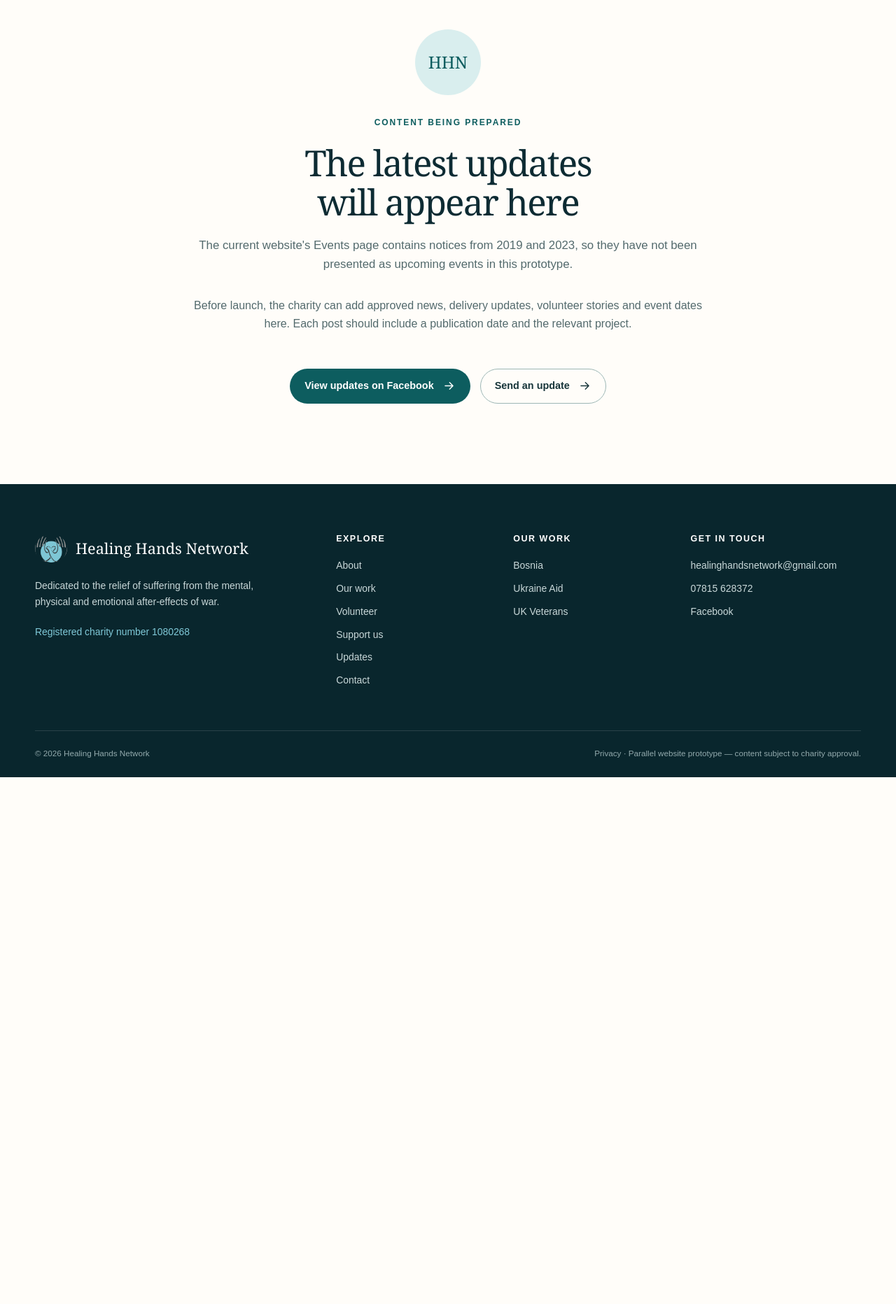
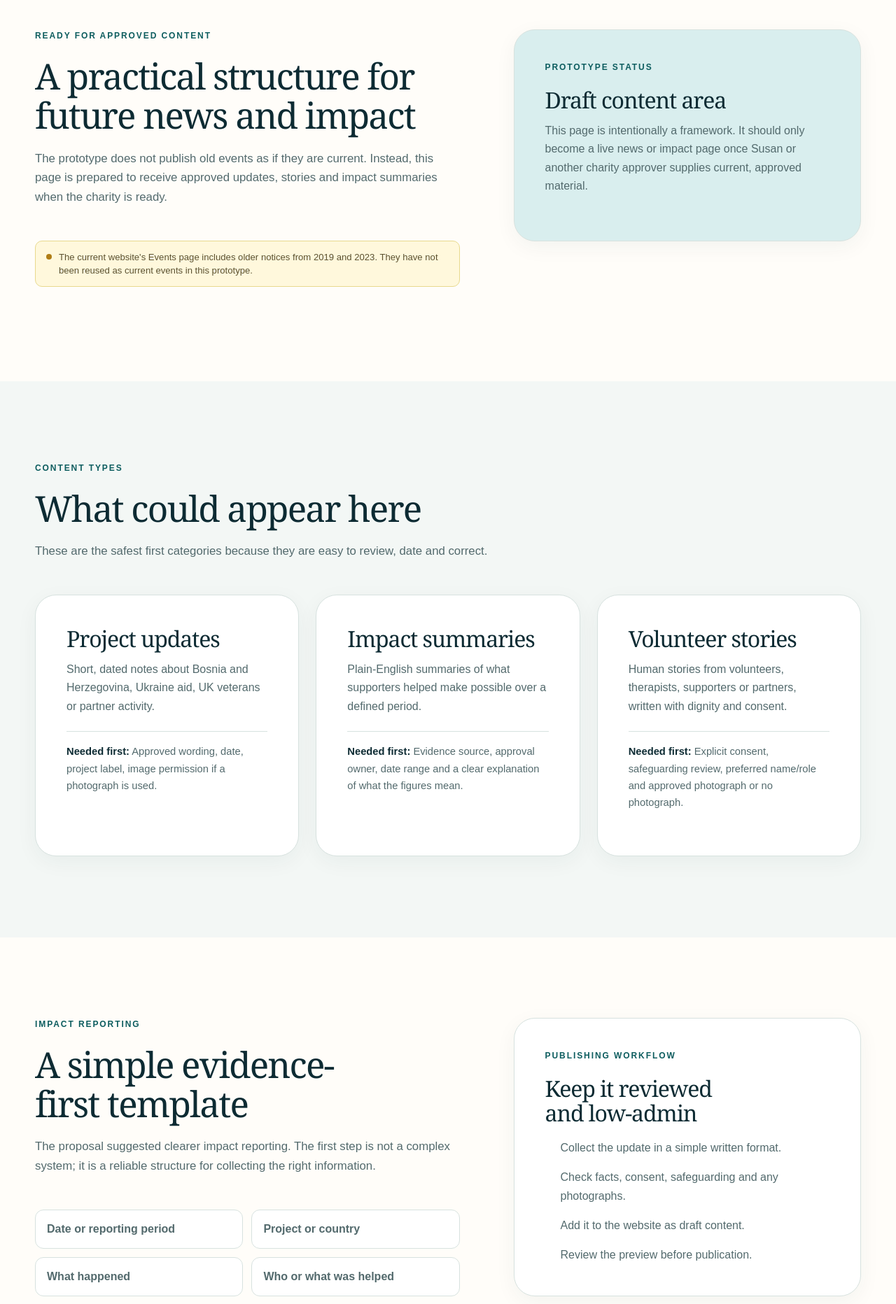
Before and after one commit to Ch3rry-Pi3-Ltd/Helping-Hands-Network, a Next.js app: page /updates in a window 1280 px wide. Shown: the part 760-2624 px from the top of the page at 70% size. Before the commit the page ends 1871 px from the top, so only its background shows below. Built offline with nearby package versions, Linux system fonts and the light colour scheme; no server answers.

Commit message:
Add proposal roadmap and impact review materials

```diff
--- a/src/app/globals.css
+++ b/src/app/globals.css
@@ -1193,6 +1193,88 @@ h3 {
   color: var(--muted);
 }
 
+.updates-intro,
+.impact-layout {
+  display: grid;
+  grid-template-columns: 1.1fr 0.9fr;
+  align-items: start;
+  gap: clamp(32px, 6vw, 80px);
+}
+
+.review-card,
+.workflow-card,
+.update-card {
+  padding: clamp(28px, 4vw, 44px);
+  background: var(--white);
+  border: 1px solid var(--line);
+  border-radius: var(--radius-lg);
+  box-shadow: 0 8px 30px rgba(27, 65, 68, 0.05);
+}
+
+.review-card {
+  background: var(--teal-soft);
+}
+
+.review-card h2,
+.workflow-card h2,
+.update-card h2 {
+  margin-bottom: 14px;
+  font-size: clamp(1.55rem, 2.5vw, 2.1rem);
+}
+
+.review-card p:not(.card-kicker),
+.workflow-card li,
+.update-card p,
+.field-list {
+  color: var(--muted);
+}
+
+.update-card-grid {
+  display: grid;
+  grid-template-columns: repeat(3, minmax(0, 1fr));
+  gap: 24px;
+}
+
+.update-card-note {
+  padding-top: 16px;
+  margin-top: 22px;
+  border-top: 1px solid var(--line);
+  font-size: 0.92rem;
+}
+
+.update-card-note strong {
+  color: var(--ink-deep);
+}
+
+.field-list {
+  display: grid;
+  grid-template-columns: repeat(2, minmax(0, 1fr));
+  gap: 12px;
+  padding: 0;
+  margin: 0;
+  list-style: none;
+}
+
+.field-list li {
+  padding: 14px 16px;
+  background: var(--white);
+  border: 1px solid var(--line);
+  border-radius: var(--radius-sm);
+  font-weight: 700;
+}
+
+.workflow-card ol {
+  display: grid;
+  gap: 16px;
+  padding-left: 22px;
+  margin: 20px 0 0;
+}
+
+.workflow-card li::marker {
+  color: var(--teal);
+  font-weight: 800;
+}
+
 .contact-grid {
   display: grid;
   grid-template-columns: repeat(2, minmax(0, 1fr));
@@ -1424,6 +1506,8 @@ h3 {
   .story-grid,
   .editorial-grid,
   .ukraine-layout,
+  .updates-intro,
+  .impact-layout,
   .quote-layout,
   .two-column-copy,
   .cta-band-inner {
@@ -1527,6 +1611,8 @@ h3 {
   .quote-grid,
   .volunteer-grid,
   .support-grid,
+  .update-card-grid,
+  .field-list,
   .contact-grid,
   .footer-grid {
     grid-template-columns: 1fr;
--- a/src/app/updates/page.tsx
+++ b/src/app/updates/page.tsx
@@ -1,6 +1,7 @@
 import { ButtonLink } from "@/components/button-link";
 import { PageHeader } from "@/components/page-header";
 import { SectionHeading } from "@/components/section-heading";
+import { StatusNote } from "@/components/status-note";
 import { siteConfig } from "@/content/site";
 import { createMetadata } from "@/lib/metadata";
 
@@ -9,6 +10,46 @@ export const metadata = createMetadata(
   "News, events and project updates from Healing Hands Network.",
   "/updates",
 );
+
+const updateTypes = [
+  {
+    title: "Project updates",
+    description:
+      "Short, dated notes about Bosnia and Herzegovina, Ukraine aid, UK veterans or partner activity.",
+    needs:
+      "Approved wording, date, project label, image permission if a photograph is used.",
+  },
+  {
+    title: "Impact summaries",
+    description:
+      "Plain-English summaries of what supporters helped make possible over a defined period.",
+    needs:
+      "Evidence source, approval owner, date range and a clear explanation of what the figures mean.",
+  },
+  {
+    title: "Volunteer stories",
+    description:
+      "Human stories from volunteers, therapists, supporters or partners, written with dignity and consent.",
+    needs:
+      "Explicit consent, safeguarding review, preferred name/role and approved photograph or no photograph.",
+  },
+] as const;
+
+const impactFields = [
+  "Date or reporting period",
+  "Project or country",
+  "What happened",
+  "Who or what was helped",
+  "Evidence source",
+  "Approval status",
+] as const;
+
+const publishingSteps = [
+  "Collect the update in a simple written format.",
+  "Check facts, consent, safeguarding and any photographs.",
+  "Add it to the website as draft content.",
+  "Review the preview before publication.",
+] as const;
 
 export default function UpdatesPage() {
   return (
@@ -20,25 +61,93 @@ export default function UpdatesPage() {
       />
 
       <section className="section">
+        <div className="site-container updates-intro">
+          <div>
+            <SectionHeading
+              eyebrow="Ready for approved content"
+              title="A practical structure for future news and impact"
+              intro="The prototype does not publish old events as if they are current. Instead, this page is prepared to receive approved updates, stories and impact summaries when the charity is ready."
+            />
+            <StatusNote>
+              The current website&apos;s Events page includes older notices from
+              2019 and 2023. They have not been reused as current events in
+              this prototype.
+            </StatusNote>
+          </div>
+          <aside className="review-card">
+            <p className="card-kicker">Prototype status</p>
+            <h2>Draft content area</h2>
+            <p>
+              This page is intentionally a framework. It should only become a
+              live news or impact page once Susan or another charity approver
+              supplies current, approved material.
+            </p>
+          </aside>
+        </div>
+      </section>
+
+      <section className="section section-soft">
+        <div className="site-container">
+          <SectionHeading
+            eyebrow="Content types"
+            title="What could appear here"
+            intro="These are the safest first categories because they are easy to review, date and correct."
+          />
+          <div className="update-card-grid">
+            {updateTypes.map((item) => (
+              <article className="update-card" key={item.title}>
+                <h2>{item.title}</h2>
+                <p>{item.description}</p>
+                <p className="update-card-note">
+                  <strong>Needed first:</strong> {item.needs}
+                </p>
+              </article>
+            ))}
+          </div>
+        </div>
+      </section>
+
+      <section className="section">
+        <div className="site-container impact-layout">
+          <div>
+            <SectionHeading
+              eyebrow="Impact reporting"
+              title="A simple evidence-first template"
+              intro="The proposal suggested clearer impact reporting. The first step is not a complex system; it is a reliable structure for collecting the right information."
+            />
+            <ul className="field-list">
+              {impactFields.map((field) => (
+                <li key={field}>{field}</li>
+              ))}
+            </ul>
+          </div>
+          <div className="workflow-card">
+            <p className="card-kicker">Publishing workflow</p>
+            <h2>Keep it reviewed and low-admin</h2>
+            <ol>
+              {publishingSteps.map((step) => (
+                <li key={step}>{step}</li>
+              ))}
+            </ol>
+          </div>
+        </div>
+      </section>
+
+      <section className="section section-warm">
         <div className="site-container empty-state">
           <span className="empty-state-mark">HHN</span>
           <SectionHeading
-            eyebrow="Content being prepared"
-            title="The latest updates will appear here"
-            intro="The current website's Events page contains notices from 2019 and 2023, so they have not been presented as upcoming events in this prototype."
+            eyebrow="Current public updates"
+            title="Use Facebook until website updates are approved"
+            intro="For now, the prototype points people to the charity's existing public Facebook presence while the website update process is agreed."
             align="center"
           />
-          <p>
-            Before launch, the charity can add approved news, delivery updates,
-            volunteer stories and event dates here. Each post should include a
-            publication date and the relevant project.
-          </p>
           <div className="button-row">
             <ButtonLink href={siteConfig.facebook} external>
               View updates on Facebook
             </ButtonLink>
             <ButtonLink href="/contact" variant="secondary">
-              Send an update
+              Send a website update
             </ButtonLink>
           </div>
         </div>
```
Also changed, not shown: 6 other files (tests, documents, lock files or other folders).
